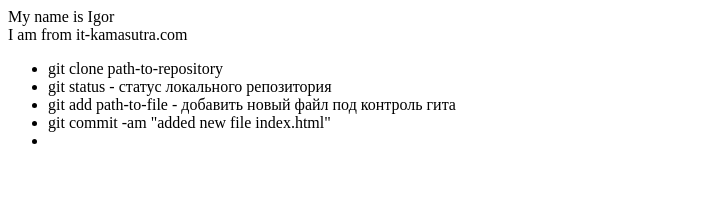
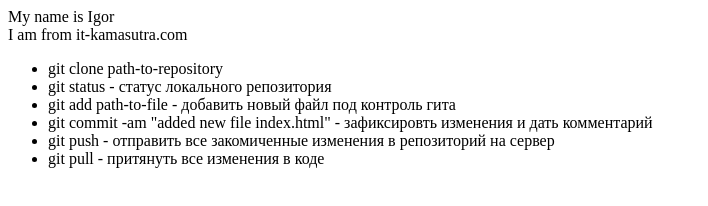
Before and after one commit to stpkkk/git-lesson-it-kamasutra, a plain HTML site: page index.html in a window 1280 px wide. Shown: the whole page, without its empty margins (0-708 px from the left). Drawn offline with Linux system fonts and the light colour scheme.

Commit message:
added instructions of push and pull to html

```diff
--- a/index.html
+++ b/index.html
@@ -6,7 +6,13 @@
     <li>git clone path-to-repository</li>
     <li>git status - статус локального репозитория</li>
     <li>git add path-to-file - добавить новый файл под контроль гита</li>
-    <li>git commit -am "added new file index.html"</li>
-    <li></li>
+    <li>
+      git commit -am "added new file index.html" - зафиксировть изменения и дать
+      комментарий
+    </li>
+    <li>
+      git push - отправить все закомиченные изменения в репозиторий на сервер
+    </li>
+    <li>git pull - притянуть все изменения в коде</li>
   </ul>
 </div>
```
